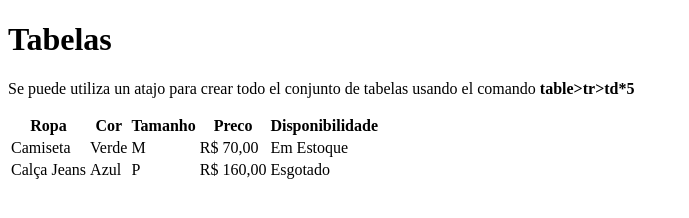
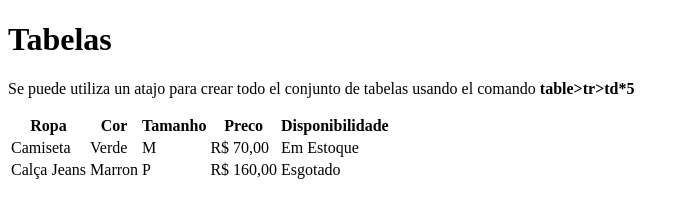
Before and after one commit to salvador-mdev/aula-tabela, a plain HTML site: page index.html in a window 1280 px wide. Shown: the whole page, without its empty margins (0-689 px from the left). Drawn offline with Linux system fonts and the light colour scheme.

Commit message:
modificacao cor calca pra marron

```diff
--- a/index.html
+++ b/index.html
@@ -26,7 +26,7 @@
         </tr>
         <tr>
             <td>Calça Jeans</td>
-            <td>Azul</td>
+            <td>Marron</td>
             <td>P</td>
             <td>R$ 160,00</td>
             <td>Esgotado</td>
```
